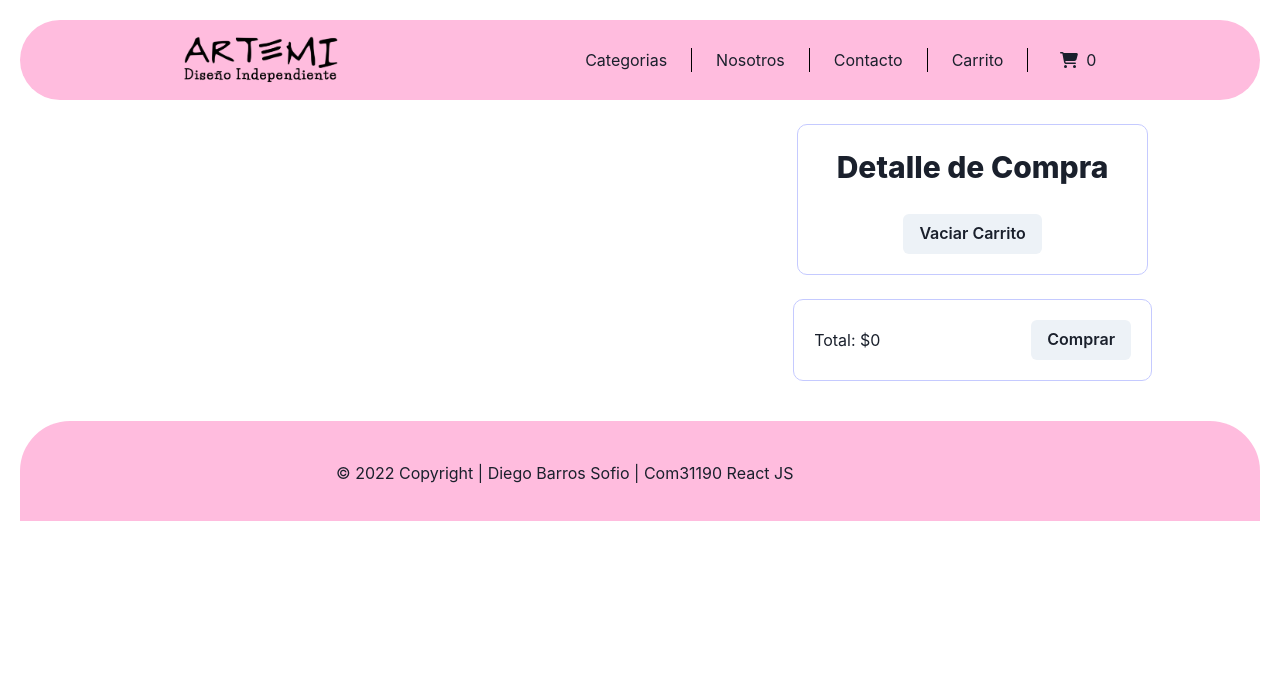
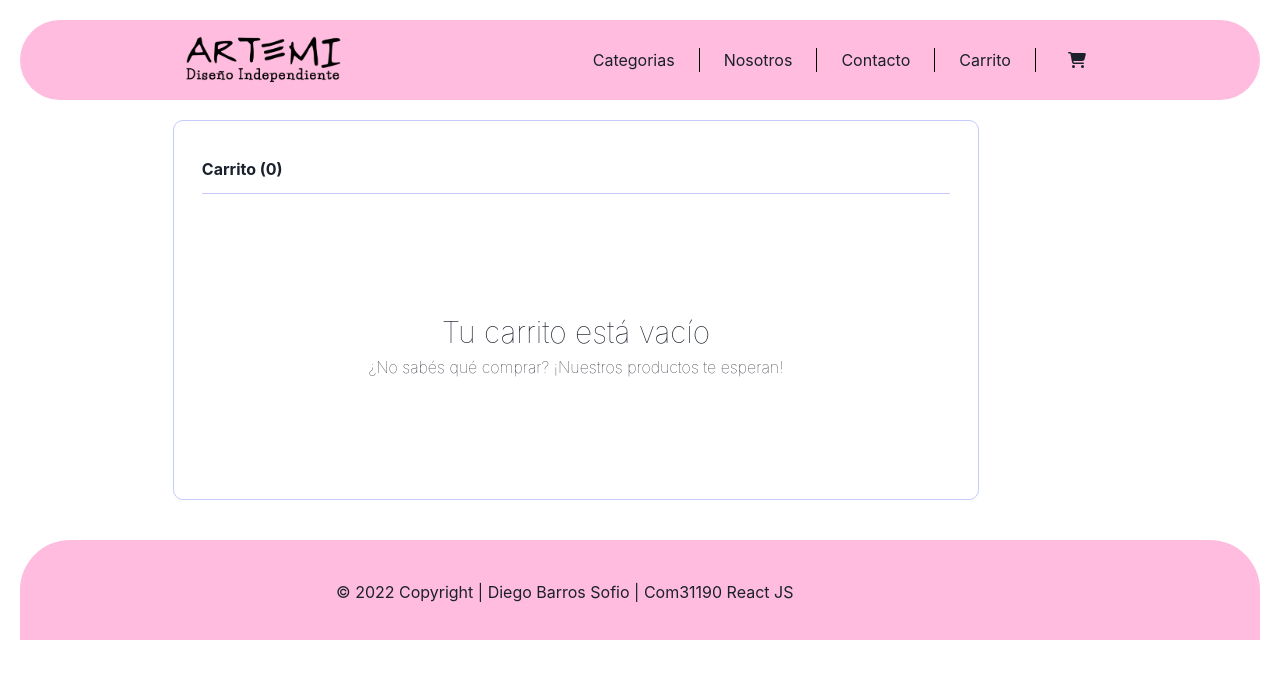
Before and after one commit to DevTuk/React-Js, a React (Create React App) app: page /cart in a window 1280 px wide. Shown: the top 678 px of the page. Built offline with nearby package versions, Linux system fonts and the light colour scheme.

Commit message:
Desafio Cart View

```diff
--- a/src/Components/Cart/Cart.js
+++ b/src/Components/Cart/Cart.js
@@ -1,10 +1,26 @@
 import { useContext } from 'react';
 import CartContext from '../../Context/CartContext';
-import { Box, Stack, Text, Image, Button, Flex } from '@chakra-ui/react';
+import { Link } from 'react-router-dom';
+import {
+  Box,
+  Stack,
+  Text,
+  Image,
+  Button,
+  Flex,
+  Table,
+  Thead,
+  Tbody,
+  Tr,
+  Th,
+  Td,
+  TableContainer,
+} from '@chakra-ui/react';
 
 const Cart = () => {
-  const { cart, totalCart, removeItems, removeCart } = useContext(CartContext);
-
+  const { cart, totalCart, removeItems, removeCart, getQuantity } =
+    useContext(CartContext);
+  const cantidad = getQuantity();
   return (
     <>
       <Flex
@@ -13,13 +29,79 @@ const Cart = () => {
         justify={'center'}
         width={'90%'}
       >
+        {cantidad === 0 ? (
+          <Box
+            backgroundColor='white'
+            alignItems='center'
+            border='1px solid #c5caff'
+            mx={20}
+            pl={3}
+            pr={3}
+            pt={5}
+            pb={5}
+            rounded={10}
+            width={'70%'}
+          >
+            <Text
+              fontWeight={700}
+              m={4}
+              pb={3}
+              alignItems='self-start'
+              fontSize={{ base: '1xl', sm: '1xl' }}
+              borderBottom='1px solid #c5caff'
+            >
+              Carrito ({cantidad})
+            </Text>
+            <Flex flexDirection={'column'} width='100%'>
+              <Box
+                backgroundColor='white'
+                alignItems='center'
+                textAlign='center'
+                m={20}
+                pl={3}
+                pr={3}
+                pt={5}
+                pb={5}
+                rounded={10}
+              >
+                <Text fontWeight={100} fontSize={{ base: '2xl', sm: '3xl' }}>
+                  Tu carrito está vacío
+                </Text>
+                <Text fontWeight={100} fontSize={{ base: '2xl', sm: 'md' }}>
+                  ¿No sabés qué comprar? ¡Nuestros productos te esperan!
+                </Text>
+              </Box>
+            </Flex>
+          </Box>
+        ) : (
+          <Box
+            backgroundColor='white'
+            alignItems='center'
+            border='1px solid #c5caff'
+            mx={20}
+            pl={3}
+            pr={3}
+            pt={5}
+            pb={5}
+            rounded={10}
+            width={'70%'}
+          >
+            <Text
+              fontWeight={700}
+              m={3}
+              pb={3}
+              alignItems='self-start'
+              fontSize={{ base: '1xl', sm: '1xl' }}
+              borderBottom='1px solid #c5caff'
+            >
+              Carrito ({cantidad})
+            </Text>
             <Box
               alignItems='center'
               justifyContent='space-between'
               display='flex'
               flexDirection='column'
               backgroundColor='white'
-          px='100px'
               width={'100%'}
             >
               {cart.map((item) => (
@@ -27,19 +109,16 @@ const Cart = () => {
                   key={item.id}
                   backgroundColor='white'
                   rounded={10}
-              border='1px solid #c5caff'
-              m={1}
-              pl={3}
-              pr={3}
-              pt={5}
-              pb={5}
+                  m={5}
                   width='100%'
+                  borderBottom='1px solid #c5caff'
                 >
-              <Stack ml={4} spacing={2} mt={4} mr={4}>
+                  <Stack ml={-10} spacing={1} mt={4} mr={0}>
                     <Stack
                       justifyContent='space-around'
                       alignItems='center'
                       spacing={2}
+                      m={2}
                       flexDirection={{ base: 'row', sm: 'column' }}
                       width='100%'
                     >
@@ -51,22 +130,23 @@ const Cart = () => {
                         width='100%'
                       >
                         <Image
-                      height='100px'
-                      width='100px'
+                          height='80px'
+                          width='80px'
                           display='flex'
-                      alignItems='flex-end'
+                          alignItems='flex-start'
                           justifyContent='flex-start'
+                          rounded={100}
                           src={item.imagen}
                         />
-                    <Text>{item.nombre}</Text>
-                    <Text>{item.cantidad}</Text>
-                    <Text>{item.precio}</Text>
+                        <Text fontWeight={700}>{item.nombre}</Text>
+                        <Text fontWeight={700}>{item.cantidad}</Text>
+                        <Text fontWeight={700}>{item.precio}</Text>
                         <Button
                           variant='solid'
-                      size='md'
+                          size='sm'
                           onClick={() => removeItems(item.id)}
                         >
-                      Borrar
+                          X
                         </Button>
                       </Flex>
                     </Stack>
@@ -74,8 +154,12 @@ const Cart = () => {
                 </Box>
               ))}
             </Box>
-
-        <Flex flexDirection={'column'} width='50%'>
+          </Box>
+        )}
+        {cantidad === 0 ? (
+          ''
+        ) : (
+          <Flex flexDirection={'column'} width='40%'>
             <Box
               backgroundColor='white'
               border='1px solid #c5caff'
@@ -88,31 +172,56 @@ const Cart = () => {
               pb={5}
               rounded={10}
             >
-            <Text fontWeight={800} fontSize={{ base: '2xl', sm: '3xl' }}>
-              Detalle de Compra
+              <Text fontWeight={700} fontSize={{ base: '2xl', sm: '3xl' }}>
+                Resumen de Compra
               </Text>
 
               <Box>
+                <TableContainer>
+                  <Table>
+                    <Thead>
+                      <Tr>
+                        <Th fontWeight={700}>Imagen</Th>
+                        <Th fontWeight={700}>Cantidad</Th>
+                        <Th fontWeight={700}>Producto</Th>
+                        <Th fontWeight={700}>Precio unitario</Th>
+                      </Tr>
+                    </Thead>
+                  </Table>
+                </TableContainer>
                 {cart.map((item) => (
-                <Box
-                  key={item.id}
+                  <TableContainer>
+                    <Table>
+                      <Tbody key={item.id}>
+                        <Tr>
+                          <Td>
+                            <Image
+                              height='50px'
+                              width='50px'
                               display='flex'
-                  flexDirection='row'
-                  alignItems='center'
-                  justifyContent='space-between'
-                  borderBottom={'1px solid #c5caff'}
-                  m={2}
-                >
-                  {' '}
-                  <Text>{item.cantidad}</Text>
-                  <Text>{item.nombre}</Text>
-                  <Text>{item.precio}</Text>
-                </Box>
+                              rounded={100}
+                              alignItems='flex-end'
+                              justifyContent='flex-start'
+                              src={item.imagen}
+                            />
+                          </Td>
+                          <Td>{item.cantidad}</Td>
+                          <Td>{item.nombre}</Td>
+                          <Td>{item.precio}</Td>
+                        </Tr>
+                      </Tbody>
+                    </Table>
+                  </TableContainer>
                 ))}
               </Box>
-            <Button mt={6} onClick={() => removeCart()}>
+              <Button mt={6} mx={2} onClick={() => removeCart()}>
                 Vaciar Carrito
               </Button>
+              <Link to='/'>
+                <Button mt={6} mx={2}>
+                  Seguir Comprando
+                </Button>
+              </Link>
             </Box>
             <Box
               border='1px solid #c5caff'
@@ -124,10 +233,11 @@ const Cart = () => {
               alignItems={'center'}
               justifyContent={'space-between'}
             >
-            <Text>Total: {totalCart()}</Text>
-            <Button>Comprar</Button>
+              <Text fontWeight={700}>Total: {totalCart()}</Text>
+              <Button>Continuar Compra</Button>
             </Box>
           </Flex>
+        )}
       </Flex>
     </>
   );
--- a/src/Components/CartWidget/CartWidget.js
+++ b/src/Components/CartWidget/CartWidget.js
@@ -5,7 +5,7 @@ import { useContext } from 'react';
 import CartContext from '../../Context/CartContext';
 
 const Cartwidget = (props) => {
-  const { getQuantity, totalCart } = useContext(CartContext);
+  const { getQuantity } = useContext(CartContext);
   const cantidad = getQuantity(props.product);
   return (
     <>
@@ -14,9 +14,8 @@ const Cartwidget = (props) => {
           <FontAwesomeIcon icon={faCartShopping} />
         </Box>
         <Box>
-          <Text textAlign='center'>{cantidad}</Text>
+          {cantidad === 0 ? '' : <Text textAlign='center'>{cantidad}</Text>}
         </Box>
-        {/* <Box ml='5px'>{totalCart()}</Box> */}
       </Flex>
     </>
   );
--- a/src/Context/CartContext.js
+++ b/src/Context/CartContext.js
@@ -16,6 +16,7 @@ export const CartContextProvider = ({ children }) => {
       );
       productInCart.cantidad += productToAdd.cantidad;
       setCart([...cart]);
+
     }
   };
   const isInCart = (id) => {
```
Lines whose indentation alone changed are shown as unchanged.
